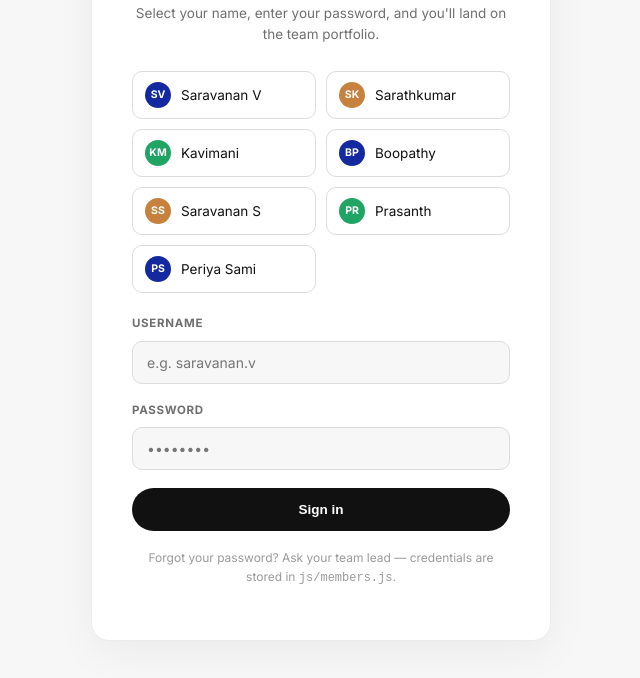
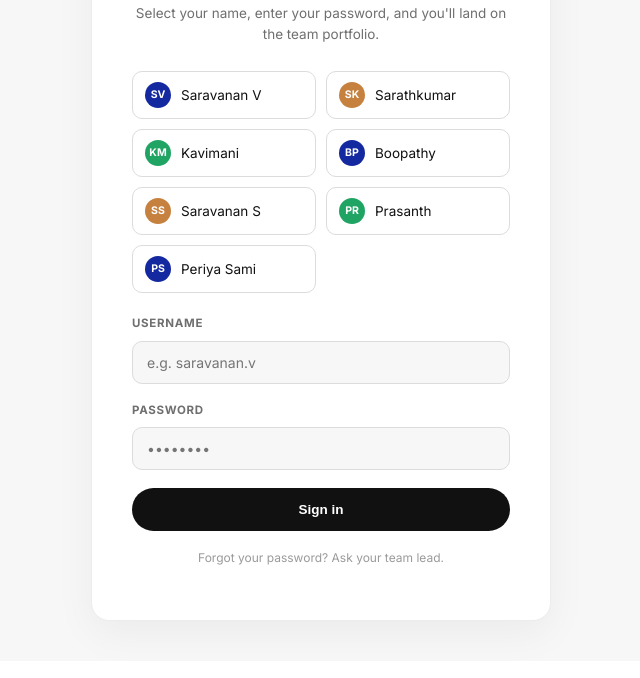
Before and after one commit to AOITEAM-TECH/bharatfih-aoi-team, a plain HTML site: page index.html in a window 1280 px wide. Shown: the part 166-844 px from the top of the page, without its empty margins (319-959 px from the left). Drawn offline with Linux system fonts and the light colour scheme.

Commit message:
Update login hint in index.html
Removed reference to stored credentials in login hint.

```diff
--- a/index.html
+++ b/index.html
@@ -38,7 +38,7 @@
       <button type="submit" class="btn-primary">Sign in</button>
     </form>
 
-    <p class="login-hint">Forgot your password? Ask your team lead — credentials are stored in <code>js/members.js</code>.</p>
+    <p class="login-hint">Forgot your password? Ask your team lead.</p>
   </div>
 </div>
 
```
